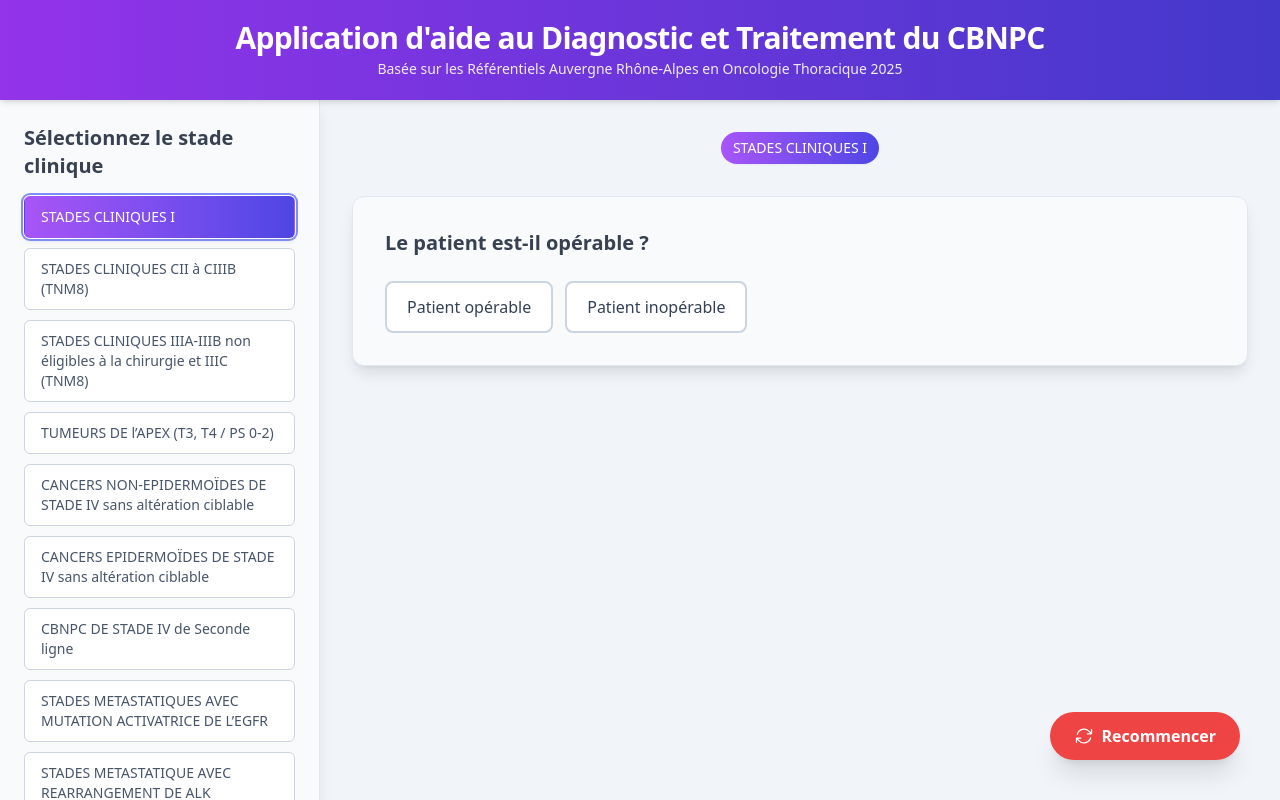
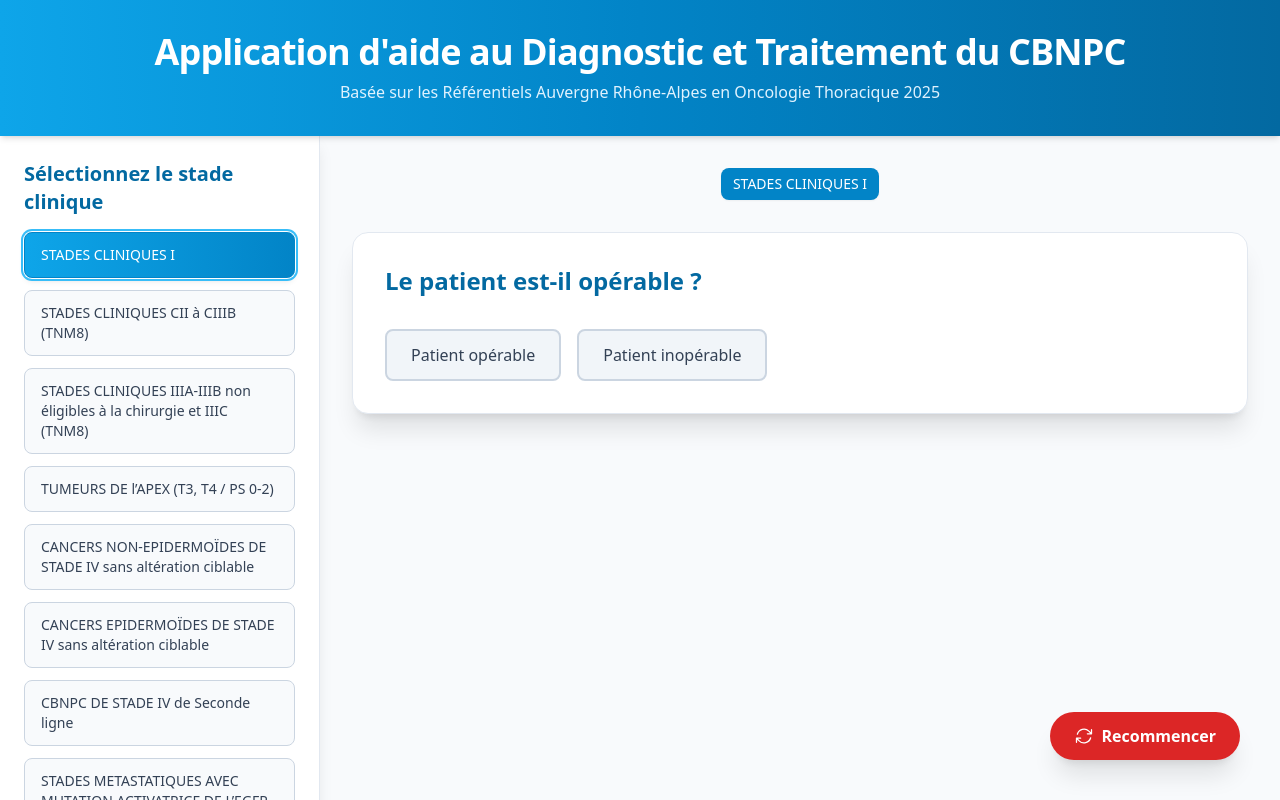
Before and after one commit to sisouissi/Aura2025, a React (Vite) app: page / in a window 1280 px wide. Both pictures are taken after a click on the button "STADES CLINIQUES I". Shown: the top 800 px of the page. Built offline with nearby package versions, Linux system fonts and the light colour scheme.

Commit message:
Add files via upload

```diff
--- a/App.tsx
+++ b/App.tsx
@@ -44,7 +44,7 @@ const App = (): JSX.Element => {
 
   const IntroductoryContent = (): JSX.Element => (
     <div className="p-6 md:p-10 text-slate-700 animate-fadeIn">
-      <h2 className="text-2xl md:text-3xl font-semibold text-purple-700 mb-6">
+      <h2 className="text-2xl md:text-3xl font-semibold text-sky-700 mb-6">
         Bienvenue à l'Application d'Aide au Diagnostic et Traitement du CBNPC
       </h2>
       <p className="mb-4 text-lg">
@@ -53,7 +53,7 @@ const App = (): JSX.Element => {
       <p className="mb-4">
         Elle s'appuie sur les <strong className="font-semibold">Référentiels Auvergne Rhône-Alpes en Oncologie Thoracique 2025</strong>, fruit d'un travail collaboratif d'experts de la région, coordonné par l'association ARISTOT. Ces référentiels visent à harmoniser et optimiser la prise en charge des patients.
       </p>
-      <div className="mt-6 p-4 border-l-4 border-red-500 bg-red-50 rounded-lg shadow">
+      <div className="mt-6 p-4 border-l-4 border-red-500 bg-red-50 rounded-lg shadow-md">
         <h3 className="text-xl font-semibold text-red-700 mb-2">Avertissement Important</h3>
         <p className="text-red-600">
           Cette application est proposée à titre <strong className="font-semibold">pédagogique et informatif</strong>. Elle est destinée à servir d'aide-mémoire et de support à la décision clinique.
@@ -63,20 +63,20 @@ const App = (): JSX.Element => {
         </p>
       </div>
       <p className="mt-6 text-sm text-slate-500">
-        Pour commencer, veuillez sélectionner un stade clinique dans la barre latérale gauche.
+        Pour commencer, veuillez sélectionner un stade clinique dans la barre latérale.
       </p>
     </div>
   );
 
   return (
-    <div className="min-h-screen flex flex-col">
-      <header className="bg-gradient-to-r from-purple-600 to-indigo-700 text-white p-4 md:p-5 text-center shadow-md sticky top-0 z-50">
-        <h1 className="text-xl md:text-2xl lg:text-3xl font-bold tracking-tight">Application d'aide au Diagnostic et Traitement du CBNPC</h1>
+    <div className="min-h-screen flex flex-col bg-slate-50">
+      <header className="bg-gradient-to-r from-sky-500 via-sky-600 to-sky-700 text-white p-6 md:p-8 text-center shadow-md sticky top-0 z-50">
+        <h1 className="text-2xl md:text-3xl lg:text-4xl font-bold tracking-tight">Application d'aide au Diagnostic et Traitement du CBNPC</h1>
         <a
           href="https://referentiels-aristot.com/wp-content/uploads/01_CBNPC_2025.pdf"
           target="_blank"
           rel="noopener noreferrer"
-          className="text-xs md:text-sm opacity-90 hover:opacity-100 hover:underline"
+          className="text-sm md:text-base text-sky-100 hover:text-white hover:underline transition-colors duration-200 mt-2 block"
         >
           Basée sur les Référentiels Auvergne Rhône-Alpes en Oncologie Thoracique 2025
         </a>
@@ -84,7 +84,7 @@ const App = (): JSX.Element => {
 
       <div className="flex flex-1 flex-col md:flex-row">
         {/* Sidebar */}
-        <aside className="w-full md:w-1/3 lg:w-1/4 bg-slate-50 p-4 md:p-6 border-r border-slate-200 shadow-lg md:min-h-screen md:sticky md:top-[calc(4rem+1px)] self-start overflow-y-auto"> {/* Adjust top based on header height */}
+        <aside className="w-full md:w-1/3 lg:w-1/4 bg-white p-4 md:p-6 border-r border-slate-200 shadow-lg md:min-h-screen md:sticky md:top-[calc(6rem+1px)] self-start overflow-y-auto"> {/* Adjusted top for increased header padding and subtitle margin. Estimate new header height. */}
           <StageSelector stages={STAGES} onSelectStage={handleSelectStage} activeStageId={activeStageId} />
         </aside>
 
@@ -108,7 +108,7 @@ const App = (): JSX.Element => {
       {currentNodeId && (
         <button
           onClick={resetApp}
-          className="fixed bottom-6 right-6 md:bottom-10 md:right-10 py-3 px-6 bg-red-500 text-white rounded-full font-semibold cursor-pointer shadow-xl hover:bg-red-600 hover:-translate-y-0.5 transform transition-all duration-300 z-50 flex items-center gap-2"
+          className="fixed bottom-6 right-6 md:bottom-10 md:right-10 py-3 px-6 bg-red-600 text-white rounded-full font-semibold cursor-pointer shadow-xl hover:bg-red-700 hover:-translate-y-0.5 transform transition-all duration-300 z-50 flex items-center gap-2"
           aria-label="Recommencer la navigation"
         >
           <svg xmlns="http://www.w3.org/2000/svg" fill="none" viewBox="0 0 24 24" strokeWidth={1.5} stroke="currentColor" className="w-5 h-5">
--- a/components/Breadcrumb.tsx
+++ b/components/Breadcrumb.tsx
@@ -16,10 +16,10 @@ const Breadcrumb = ({ path }: BreadcrumbProps): JSX.Element | null => {
       <ol className="flex flex-wrap items-center gap-2 sm:gap-4">
         {path.map((item, index) => (
           <li key={item.nodeId + index} className="flex items-center">
-            <span className={`px-3 py-1.5 text-xs sm:text-sm font-medium rounded-full
+            <span className={`px-3 py-1.5 text-xs sm:text-sm font-medium rounded-lg shadow-sm
               ${index === path.length - 1
-                ? 'bg-gradient-to-r from-purple-500 to-indigo-600 text-white shadow-sm'
-                : 'bg-slate-100 text-slate-600 hover:bg-slate-200'
+                ? 'bg-sky-600 text-white'
+                : 'bg-slate-200 text-slate-700 hover:bg-slate-300'
               }
             `}>
               {item.label}
--- a/components/QuestionCard.tsx
+++ b/components/QuestionCard.tsx
@@ -13,21 +13,24 @@ const QuestionCard = ({ questionPayload, onOptionClick }: QuestionCardProps): JS
   }
 
   return (
-    <div className="bg-slate-50 rounded-xl p-6 md:p-8 mb-8 shadow-lg border border-slate-200">
-      <div className="question text-xl font-semibold text-gray-700 mb-6">
+    <div className="bg-white rounded-xl md:rounded-2xl p-6 md:p-8 mb-8 shadow-xl border border-slate-200">
+      <div className="question text-xl md:text-2xl font-semibold text-sky-700 mb-8">
         {questionPayload.text}
       </div>
-      <div className="options flex flex-col sm:flex-row sm:flex-wrap gap-3">
+      <div className="options flex flex-col sm:flex-row sm:flex-wrap gap-4"> {/* Increased gap */}
         {questionPayload.options.map((option) => (
           <button
             key={option.nextNodeId}
             onClick={() => onOptionClick(option)}
             className="
-              py-3 px-5 border-2 border-slate-300 rounded-lg
-              bg-white text-slate-700 text-base font-medium cursor-pointer
+              py-3 px-6 border-2 rounded-lg
+              bg-slate-100 text-slate-700 text-base font-medium cursor-pointer
               transition-all duration-300 ease-in-out
-              hover:border-purple-600 hover:text-purple-600 hover:-translate-y-0.5 hover:shadow-md
-              flex-grow sm:flex-grow-0 sm:basis-auto min-w-[120px] text-left sm:text-center
+              border-slate-300
+              hover:bg-sky-500 hover:text-white hover:border-sky-500
+              transform hover:-translate-y-1 hover:shadow-lg
+              focus:outline-none focus:ring-2 focus:ring-sky-400 focus:ring-offset-2
+              flex-grow sm:flex-grow-0 sm:basis-auto min-w-[140px] text-center
             "
           >
             {option.label}
--- a/components/StageSelector.tsx
+++ b/components/StageSelector.tsx
@@ -11,21 +11,22 @@ interface StageSelectorProps {
 const StageSelector = ({ stages, onSelectStage, activeStageId }: StageSelectorProps): JSX.Element => {
   return (
     <div className="mb-6 md:mb-10">
-      <h2 className="text-xl font-semibold text-gray-700 mb-4 text-center md:text-left">
+      <h2 className="text-xl font-semibold text-sky-700 mb-4 text-center md:text-left">
         Sélectionnez le stade clinique
       </h2>
-      <div className="flex flex-col gap-2.5">
+      <div className="flex flex-col gap-3"> {/* Increased gap slightly */}
         {stages.map((stage) => (
           <button
             key={stage.id}
             onClick={() => onSelectStage(stage.id, stage.initialNodeId, stage.buttonLabel)}
             className={`
-              py-2.5 px-4 w-full rounded-md text-sm font-medium cursor-pointer
-              transition-all duration-200 ease-in-out text-left
+              py-3 px-4 w-full rounded-lg text-sm font-medium cursor-pointer
+              transition-all duration-300 ease-in-out text-left
               border
+              focus:outline-none focus:ring-2 focus:ring-offset-1
               ${activeStageId === stage.id
-                ? 'bg-gradient-to-r from-purple-500 to-indigo-600 text-white border-transparent shadow-md ring-2 ring-offset-1 ring-indigo-400'
-                : 'bg-white hover:bg-slate-100 text-slate-600 border-slate-300 hover:border-slate-400 focus:ring-2 focus:ring-indigo-300'
+                ? 'bg-gradient-to-r from-sky-500 to-sky-600 text-white border-sky-600 shadow-md ring-sky-400'
+                : 'bg-slate-50 hover:bg-sky-50 text-slate-700 border-slate-300 hover:border-sky-400 hover:text-sky-700 focus:ring-sky-300'
               }
             `}
             aria-pressed={activeStageId === stage.id}
--- a/data/nodes/stageIVSecondLine.ts
+++ b/data/nodes/stageIVSecondLine.ts
@@ -73,7 +73,7 @@ export const STAGE_IV_SECOND_LINE_NODES: Record<string, NodeData> = {
         items: [
           { title: 'Teliso-V en AAC', detailsArray: [{text: "Anticorps conjugué anti-cMET disponible en Autorisation d'Accès Compassionnel (AAC)"}] },
         ],
-        accentColorClass: 'border-l-teal-500', backgroundColorClass: 'bg-teal-50', titleColorClass: 'text-teal-800', textColorClass: 'text-slate-700',
+        accentColorClass: 'border-l-sky-500', backgroundColorClass: 'bg-sky-50', titleColorClass: 'text-sky-800', textColorClass: 'text-slate-700',
       },
     ],
   },
--- a/index.html
+++ b/index.html
@@ -9,8 +9,8 @@
     <style>
       body {
         scrollbar-width: thin;
-        scrollbar-color: #764ba2 #e2e8f0; /* thumb track */
-        background-color: #f1f5f9; /* A neutral background like slate-100 */
+        scrollbar-color: #0369a1 #e2e8f0; /* sky-700 slate-200 */
+        background-color: #f8fafc; /* A neutral background like slate-50 */
       }
       body::-webkit-scrollbar {
         width: 8px;
@@ -19,7 +19,7 @@
         background: #e2e8f0; /* slate-200 */
       }
       body::-webkit-scrollbar-thumb {
-        background-color: #7c3aed; /* purple-600 */
+        background-color: #0369a1; /* sky-700 */
         border-radius: 10px;
         border: 2px solid #e2e8f0; /* slate-200 */
       }
```
Also changed, not shown: components/RecommendationCard.tsx (+10 -10 lines).
